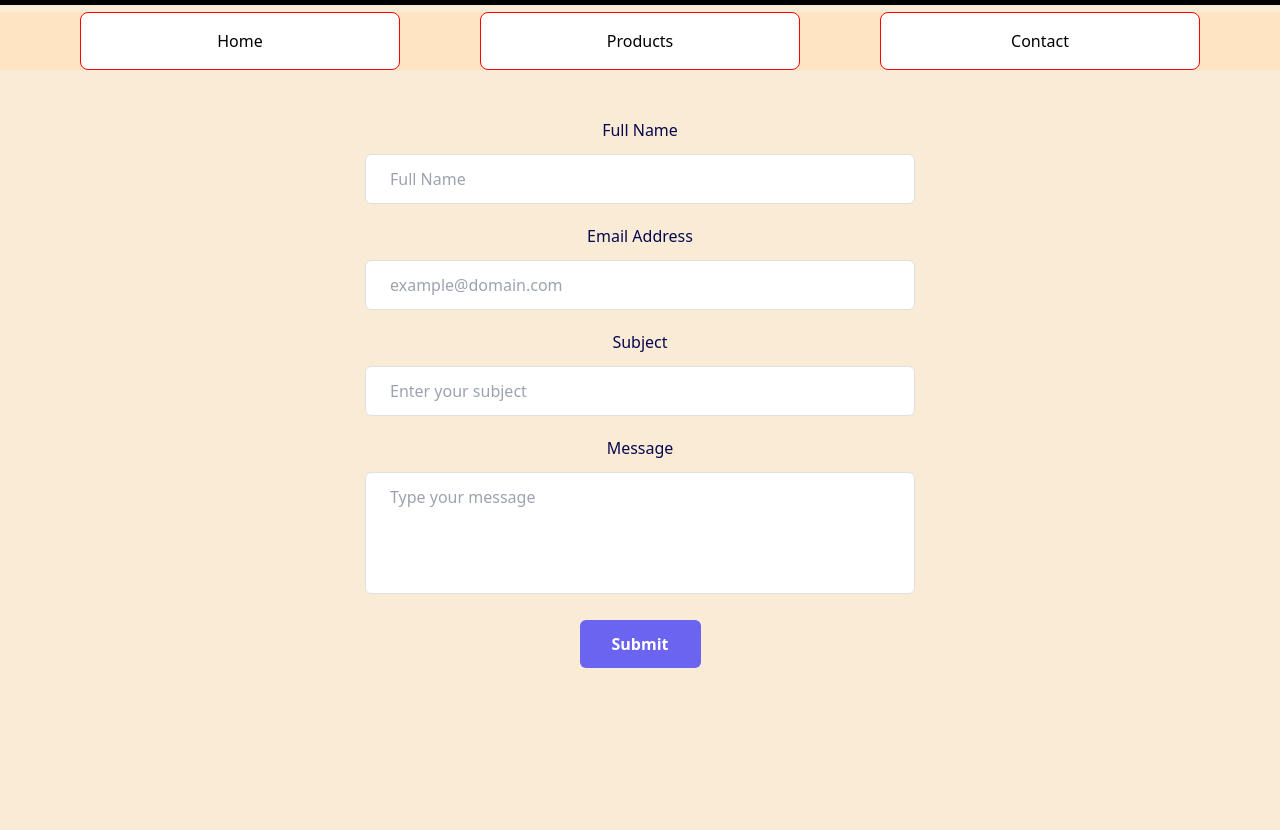
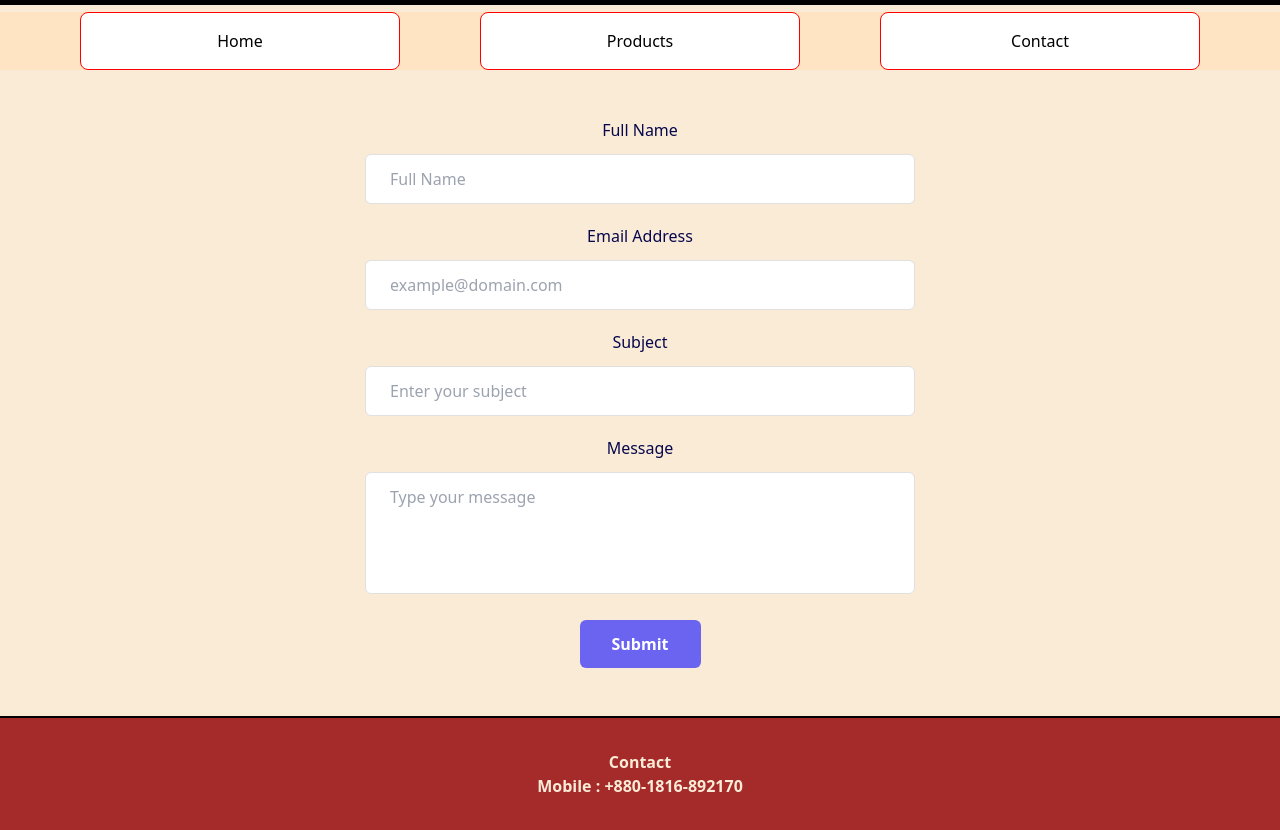
Before and after one commit to pally0091/rc-site-js, a plain HTML site: page contact.html in a window 1280 px wide. Shown: the part 120-950 px from the top of the page. Before the commit the page ends 836 px from the top, so only its background shows below. Drawn offline with nearby package versions, Linux system fonts and the light colour scheme.

Commit message:
full page done

```diff
--- a/contact.html
+++ b/contact.html
@@ -100,6 +100,10 @@
       </form>
     </div>
   </div>
-
+    <!-- Footer -->
+    <footer>
+        <h3>Contact</h3>
+        <p>Mobile : +880-1816-892170</p>
+    </footer>
 </body>
 </html>
--- a/style.css
+++ b/style.css
@@ -46,3 +46,12 @@ a:hover{
     box-shadow: 0.50rem 0.50rem 0.50rem darkgray;
     border-radius: 0.25rem;
 }
+footer{
+    background-color: brown;
+    margin-bottom: 0px;
+    padding-bottom: 3rem;
+    padding-top: 2rem;
+    color: #faebd7;
+    font-weight: 800;
+    border-top: 2px solid black;
+}
```
